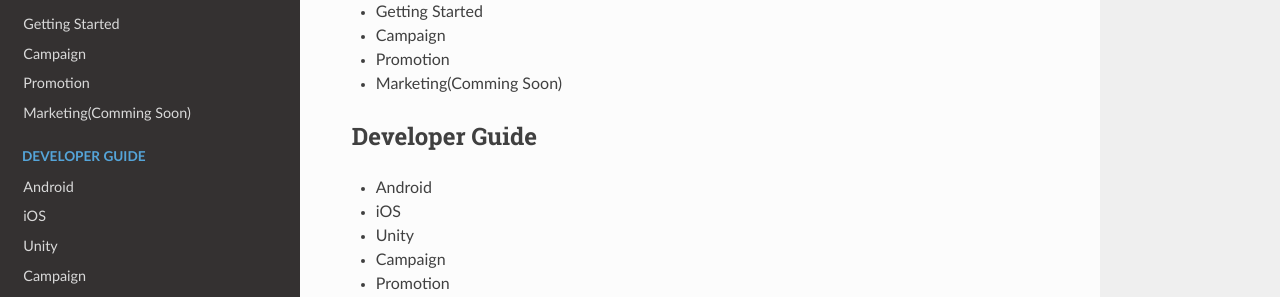
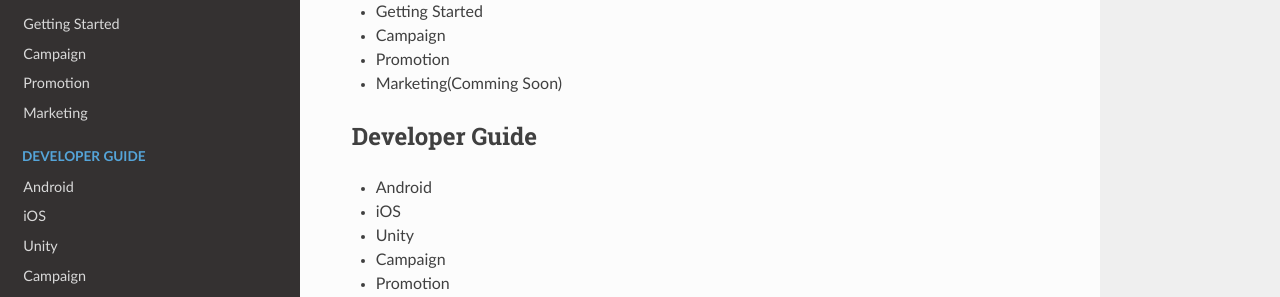
Before and after one commit to ToastAnalytics/ToastAnalytics, an MkDocs documentation site: the page built from docs/index.md, in a window 1280 px wide. Shown: the part 203-500 px from the top of the page. Built offline with MkDocs 1.6.1, drawn with Linux system fonts in a browser that asks for light colours; nearby versions of some CDN libraries; old or Windows-style settings are respelled for this version of MkDocs.

Commit message:
Update mkdocs.yml

```diff
--- a/mkdocs.yml
+++ b/mkdocs.yml
@@ -9,7 +9,7 @@ pages:
 - ['Developer/1. Getting Started.md', 'Operator Guide', 'Getting Started']
 - ['Developer/2. Campaign Guide.md', 'Operator Guide', 'Campaign']
 - ['Developer/3. Promotion Guide.md', 'Operator Guide', 'Promotion']
-- ['Developer/3. marketing Guide.md', 'Operator Guide', 'Marketing(Comming Soon)']
+- ['Developer/3. marketing Guide.md', 'Operator Guide', 'Marketing']
 
 - ['Developer/4. Android Developer Guide.md', 'Developer Guide', 'Android']
 - ['Developer/5. iOS Developer Guide.md', 'Developer Guide', 'iOS']
```
